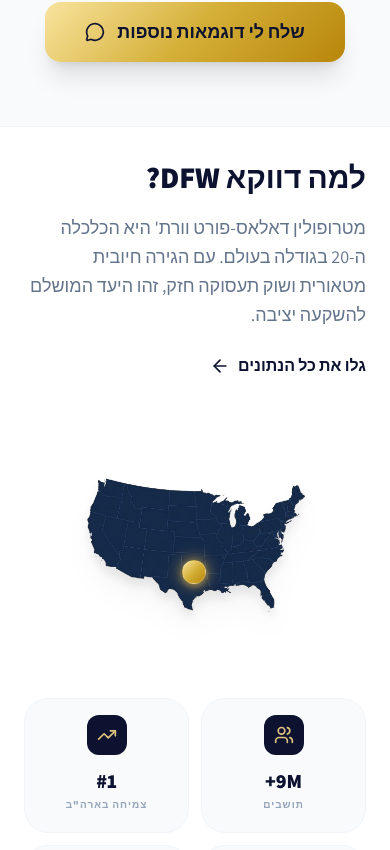
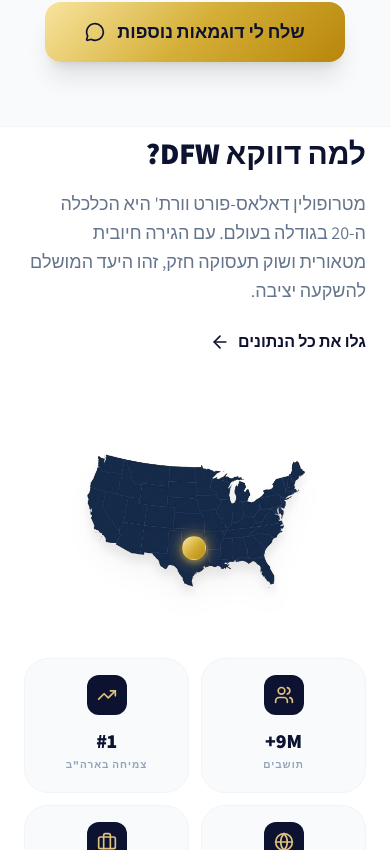
Before and after one commit to alonzekcer/skyline-group-texas, a React (Vite) app: page / in a window 390 px wide. Shown: the part 2314-3164 px from the top of the page. Built offline with nearby package versions, Linux system fonts and the light colour scheme.

Commit message:
UI: Reduce vertical spacing in WhyDFW section for mobile

```diff
--- a/src/components/home/WhyDFWSection.tsx
+++ b/src/components/home/WhyDFWSection.tsx
@@ -8,9 +8,9 @@
 
 const WhyDFWSection: React.FC<WhyDFWSectionProps> = ({ onNavigate }) => {
     return (
-        <section className="py-8 md:py-16 bg-white">
+        <section className="py-2 md:py-16 bg-white">
             <div className="container mx-auto px-6">
-                <div className="flex flex-col lg:flex-row gap-8 md:gap-16 items-stretch">
+                <div className="flex flex-col lg:flex-row gap-4 md:gap-16 items-stretch">
                     <div className="lg:w-1/2 text-right flex flex-col">
                         <div>
                             <h2 className="text-3xl md:text-5xl font-black text-navy mb-4 md:mb-6 leading-tight">למה דווקא DFW?</h2>
```
Also changed, not shown: 16 other files (tests, documents, lock files or other folders).
